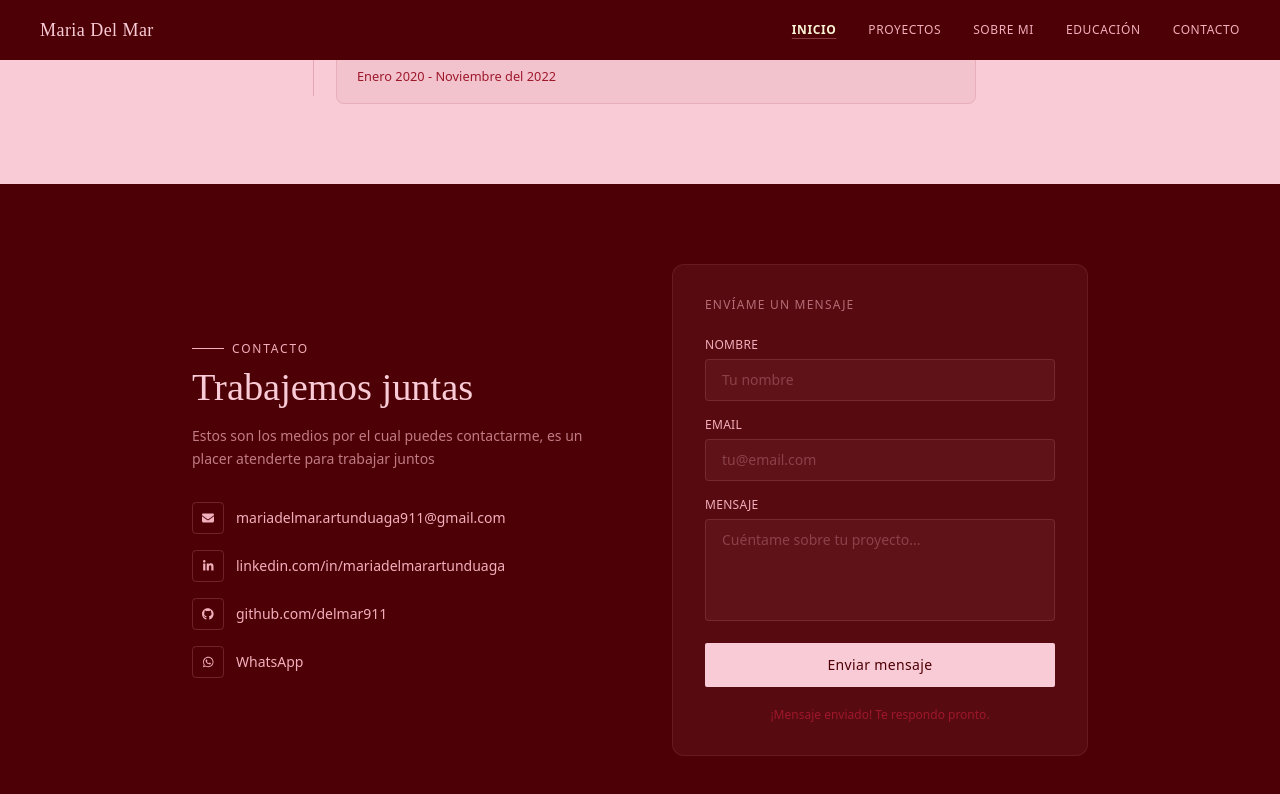
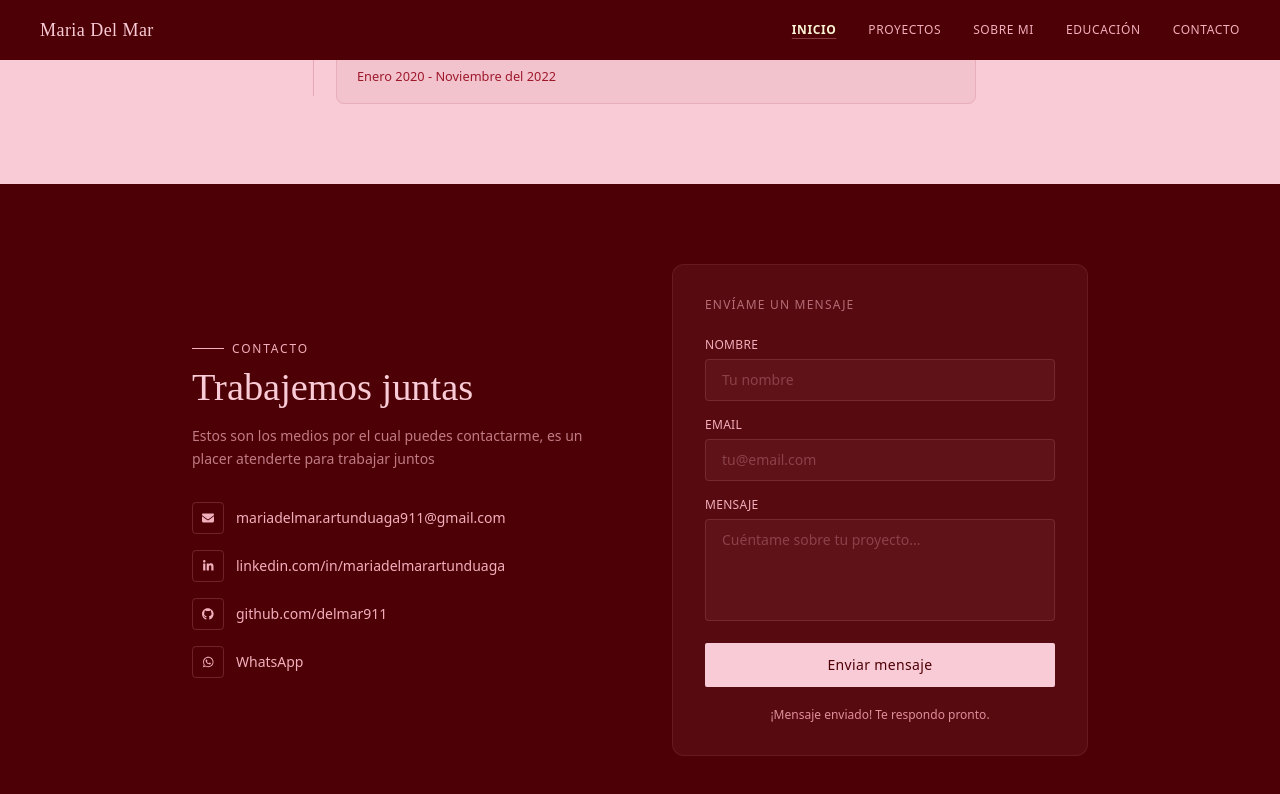
Before and after one commit to delmar911/portafolio, a React (Vite) app: page / in a window 1280 px wide. Both pictures are taken after typing "Sample", "name@example.com", "Sample" into the empty fields and a click on the button "Enviar mensaje". Shown: the part 2501-3295 px from the top of the page. Built offline with nearby package versions, Linux system fonts and the light colour scheme.

Commit message:
fix: update success message color in Contact component

```diff
--- a/src/pages/Contact.jsx
+++ b/src/pages/Contact.jsx
@@ -151,7 +151,7 @@ export const Contact = () => {
             </button>
 
             {status === "ok" && (
-              <p className="text-xs text-deep text-center mt-1">
+              <p className="text-xs text-rose text-center mt-1">
                 ¡Mensaje enviado! Te respondo pronto.
               </p>
             )}
```
